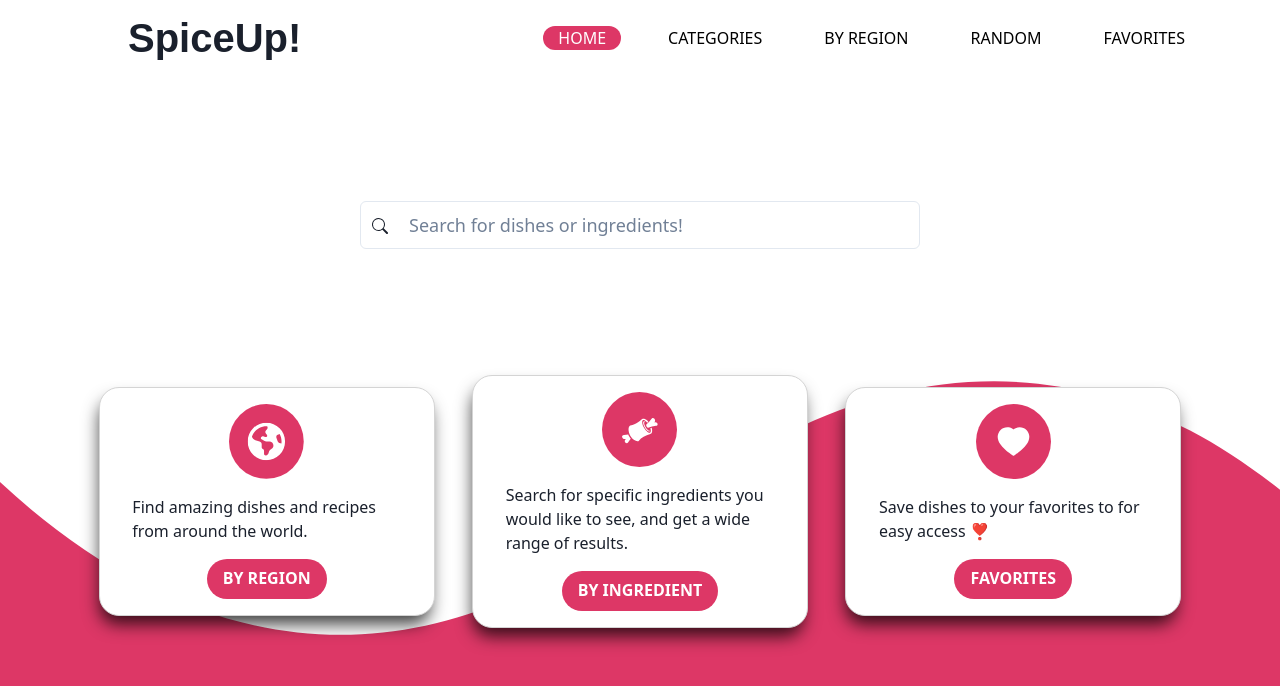
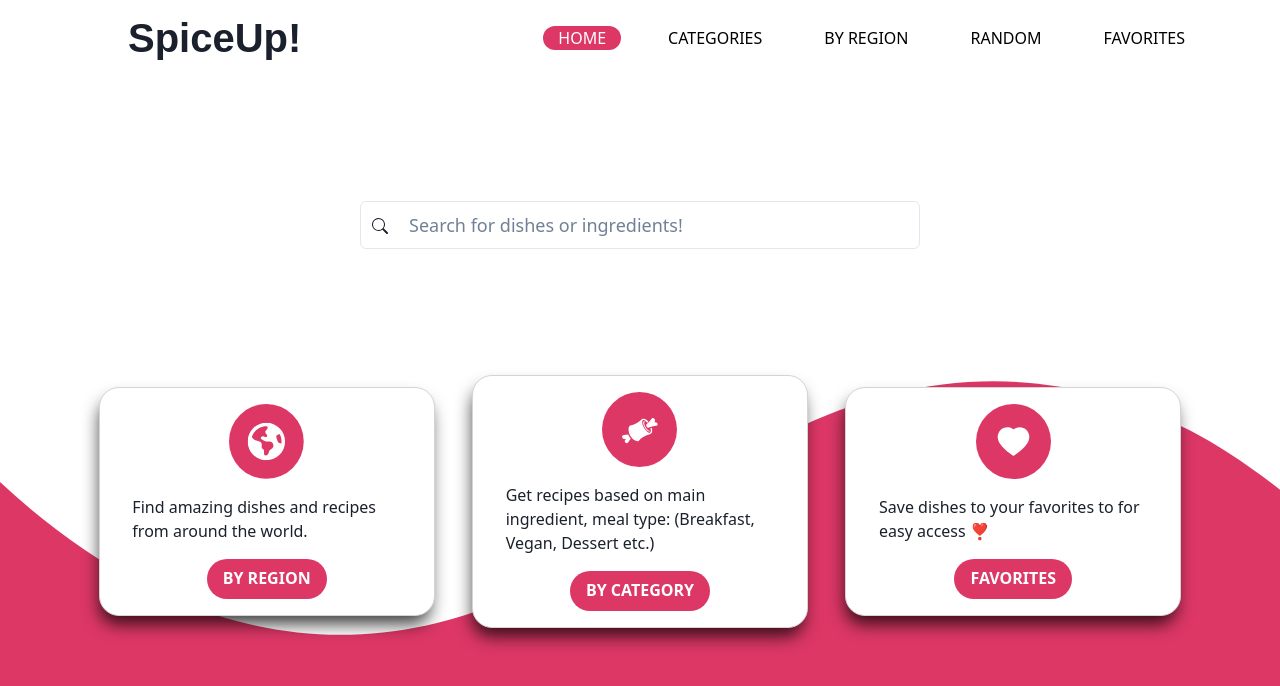
Before and after one commit to Zabzx/spiceUp, a React (Vite) app: page / in a window 1280 px wide. Shown: the top 686 px of the page. Built offline with nearby package versions, Linux system fonts and the light colour scheme; some icons are missing; a web font is replaced by a local one.

Commit message:
Updated links and typography

```diff
--- a/src/Components/Home.tsx
+++ b/src/Components/Home.tsx
@@ -10,7 +10,7 @@ import {
 } from "@chakra-ui/react";
 import { BsSearch } from "react-icons/bs";
 import { useState } from "react";
-import { useNavigate } from "react-router-dom";
+import { useNavigate, Link } from "react-router-dom";
 
 const Home = () => {
   // Variables
@@ -103,6 +103,7 @@ const Home = () => {
               </Text>
 
               <Flex w="100%" justifyContent="center" mt="1rem" mb="1rem">
+                <Link to="/region">
                 <Button
                   bg="#DD3766"
                   borderRadius="20px"
@@ -112,6 +113,7 @@ const Home = () => {
                 >
                   BY REGION
                 </Button>
+                </Link>
               </Flex>
             </Container>
           </Box>
@@ -144,11 +146,11 @@ const Home = () => {
               </Flex>
 
               <Text mt="1rem">
-                Search for specific ingredients you would like to see, and get a
-                wide range of results.
+                Get recipes based on main ingredient, meal type: (Breakfast, Vegan, Dessert etc.)
               </Text>
 
               <Flex w="100%" justifyContent="center" mt="1rem" mb="1rem">
+                <Link to="/categories">
                 <Button
                   bg="#DD3766"
                   borderRadius="20px"
@@ -156,8 +158,9 @@ const Home = () => {
                   textAlign="center"
                   _hover={{ opacity: 0.7 }}
                 >
-                  BY INGREDIENT
+                  BY CATEGORY
                 </Button>
+                </Link>
               </Flex>
             </Container>
           </Box>
@@ -192,6 +195,7 @@ const Home = () => {
               <Text mt="1rem">Save dishes to your favorites to for easy access ❣️</Text>
 
               <Flex w="100%" justifyContent="center" mt="1rem" mb="1rem">
+                <Link to="/favorites">
                 <Button
                   bg="#DD3766"
                   borderRadius="20px"
@@ -201,6 +205,7 @@ const Home = () => {
                 >
                   FAVORITES
                 </Button>
+                </Link>
               </Flex>
             </Container>
           </Box>
```
